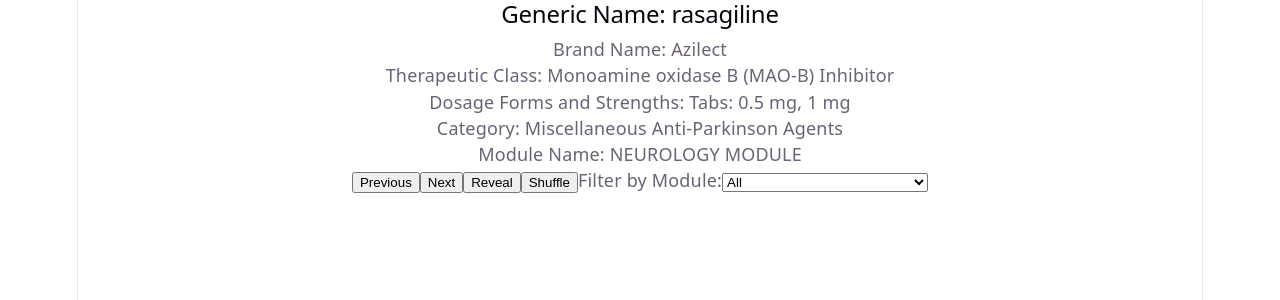
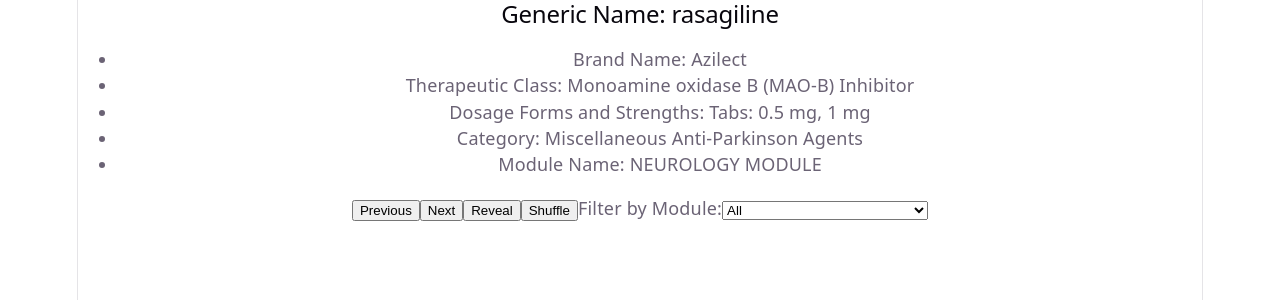
Before and after one commit to Harjas6/Flashcards, a React (Vite) app in the folder frontend/: page / in a window 1280 px wide. Both pictures are taken after a click on the button "Reveal". Shown: the top 300 px of the page. Built offline with nearby package versions, Linux system fonts and the light colour scheme.

Commit message:
Change answers to list, add missing id to dropdown

```diff
--- a/frontend/src/App.tsx
+++ b/frontend/src/App.tsx
@@ -76,7 +76,7 @@
 		setRevealed(false);
 	};
 	return (
-		<div>
+		<div className="App">
 			<Flashcard drug={shuffledDrugs[index]} revealed={revealed} />
 			<button className="button" onClick={prev}>
 				Previous
@@ -117,6 +117,7 @@
 						className="button"
 						onChange={selectCategories}
 						defaultValue="all"
+						id="category-select"
 					>
 						<option key="all" value="all">
 							All
--- a/frontend/src/Flashcard.tsx
+++ b/frontend/src/Flashcard.tsx
@@ -12,11 +12,13 @@
 
 			{revealed ? (
 				<div className="answers">
-					<p>Brand Name: {drug.brandName}</p>
-					<p>Therapeutic Class: {drug.therapeuticClass}</p>
-					<p>Dosage Forms and Strengths: {drug.dosageFormsAndStrengths}</p>
-					<p>Category: {drug.category}</p>
-					<p>Module Name: {drug.moduleName}</p>
+					<ul>
+						<li>Brand Name: {drug.brandName}</li>
+						<li>Therapeutic Class: {drug.therapeuticClass}</li>
+						<li>Dosage Forms and Strengths: {drug.dosageFormsAndStrengths}</li>
+						<li>Category: {drug.category}</li>
+						<li>Module Name: {drug.moduleName}</li>
+					</ul>
 				</div>
 			) : (
 				<p className="hint">Click Reveal to see the answer</p>
```
